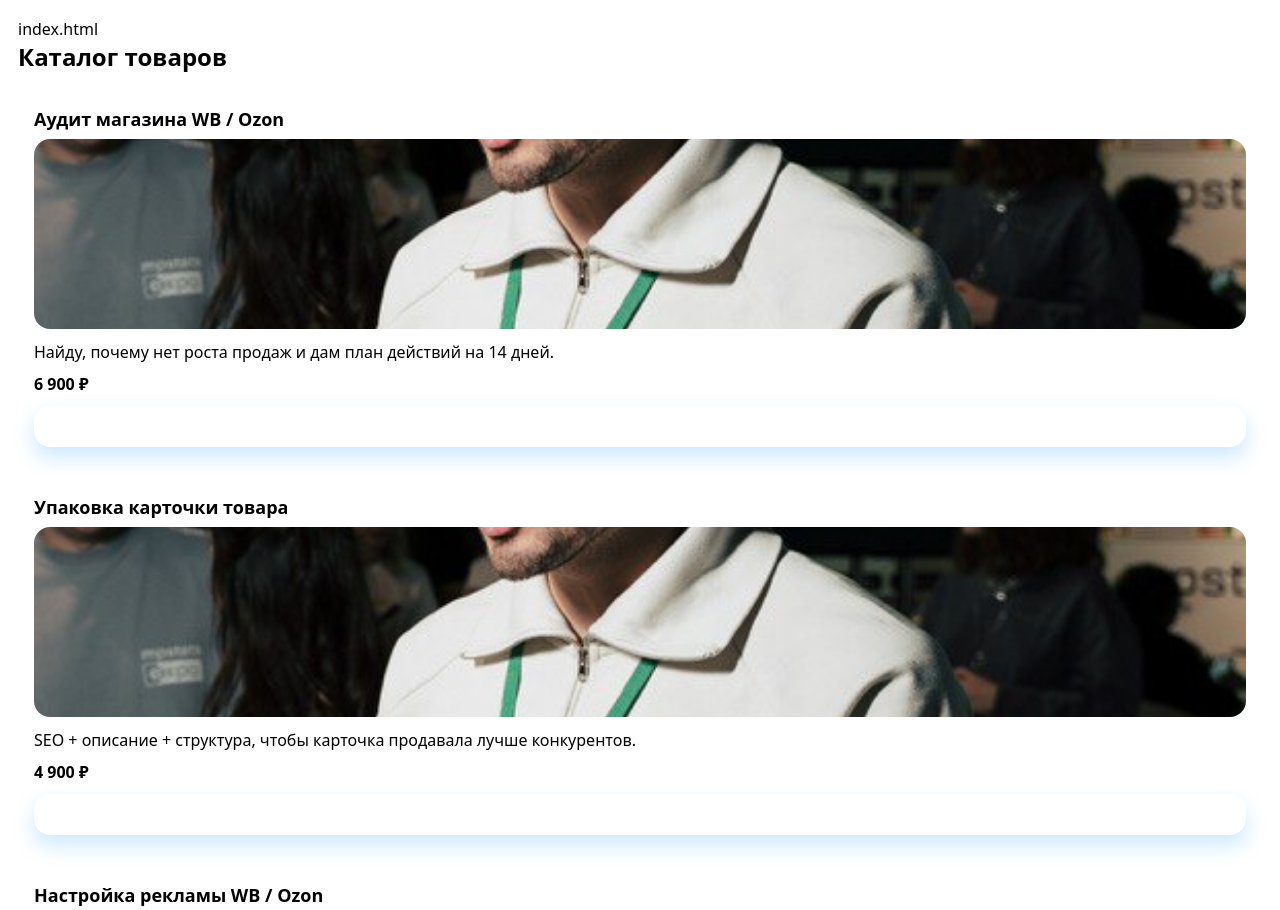
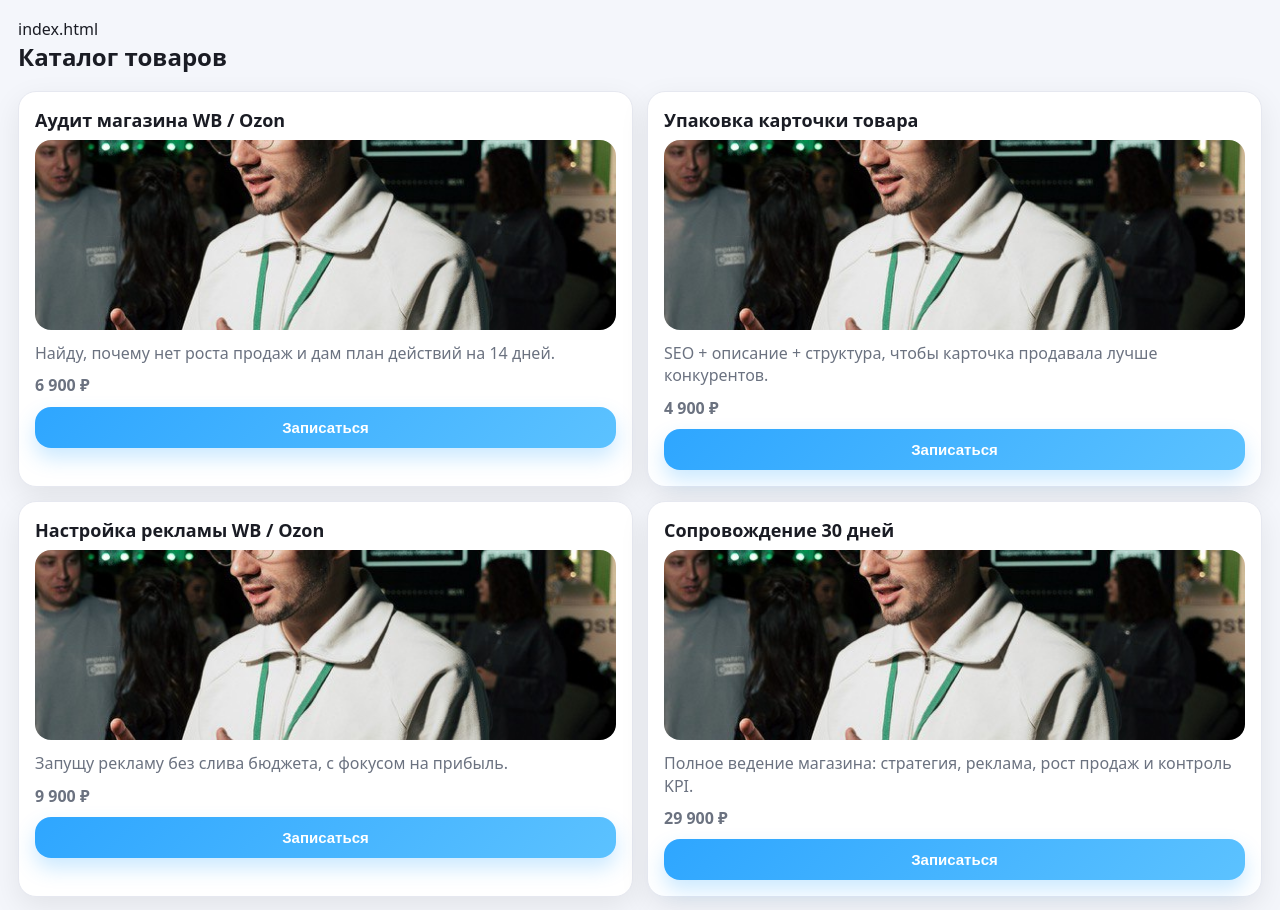
Before and after one commit to cardprodaet/miniapp, a plain HTML site: page index.html in a window 1280 px wide. Shown: the top 910 px of the page. Drawn offline with Linux system fonts and the light colour scheme; a script that the page names is missing.

Commit message:
Update index.html

```diff
--- a/index.html
+++ b/index.html
@@ -5,7 +5,7 @@ index.html
   <meta charset="utf-8" />
   <meta name="viewport" content="width=device-width, initial-scale=1" />
   <title>Каталог</title>
-   <style>
+
 <style>
 :root{
   --bg:#f4f6fb;
@@ -33,12 +33,22 @@ h2{
   font-size:24px;
 }
 
+.grid{
+  display:grid;
+  gap:14px;
+}
+
+@media (min-width:600px){
+  .grid{
+    grid-template-columns:1fr 1fr;
+  }
+}
+
 .card{
   background:var(--card);
   border:1px solid var(--border);
   border-radius:var(--radius);
   padding:16px;
-  margin-bottom:16px;
   box-shadow:var(--shadow);
 }
 
@@ -104,11 +114,11 @@ button:active{
   border:none;
   color:#0b1020;
   font-weight:900;
-  box-shadow:0 14px 30px rgba(255,187,110,.25)
-
+  box-shadow:0 14px 30px rgba(255,187,110,.25);
 }
 </style>
 </head>
+
 
 <body>
  <h2>Каталог товаров</h2>
```
